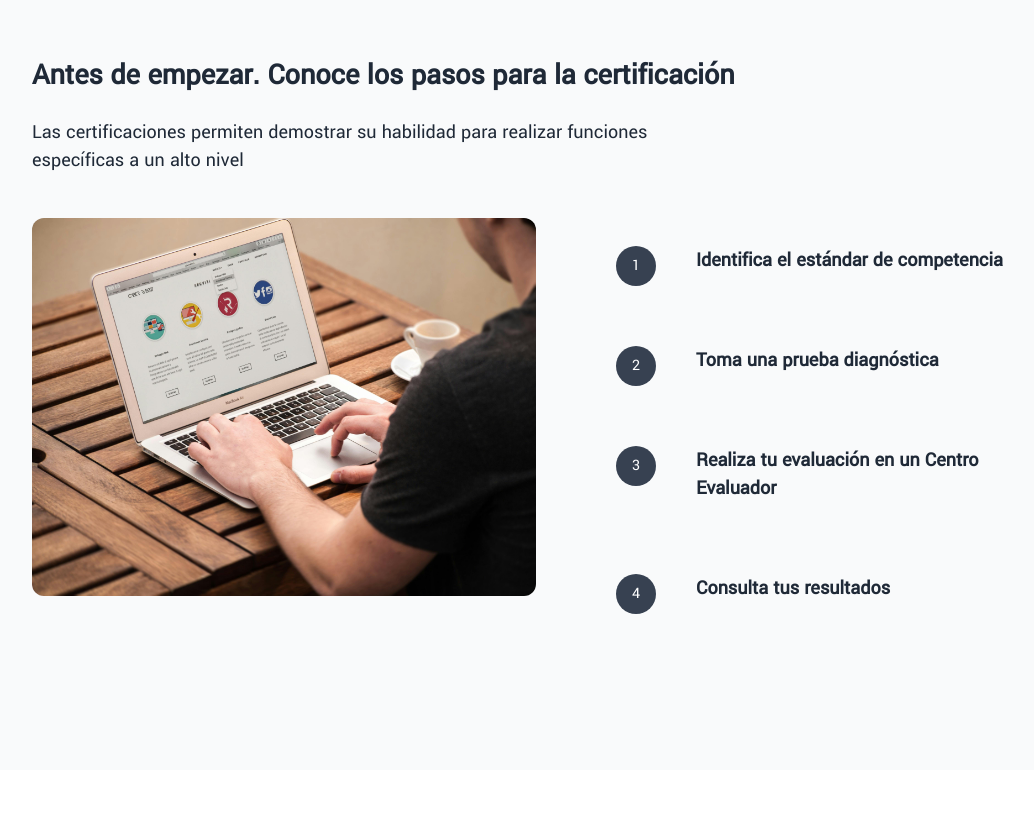
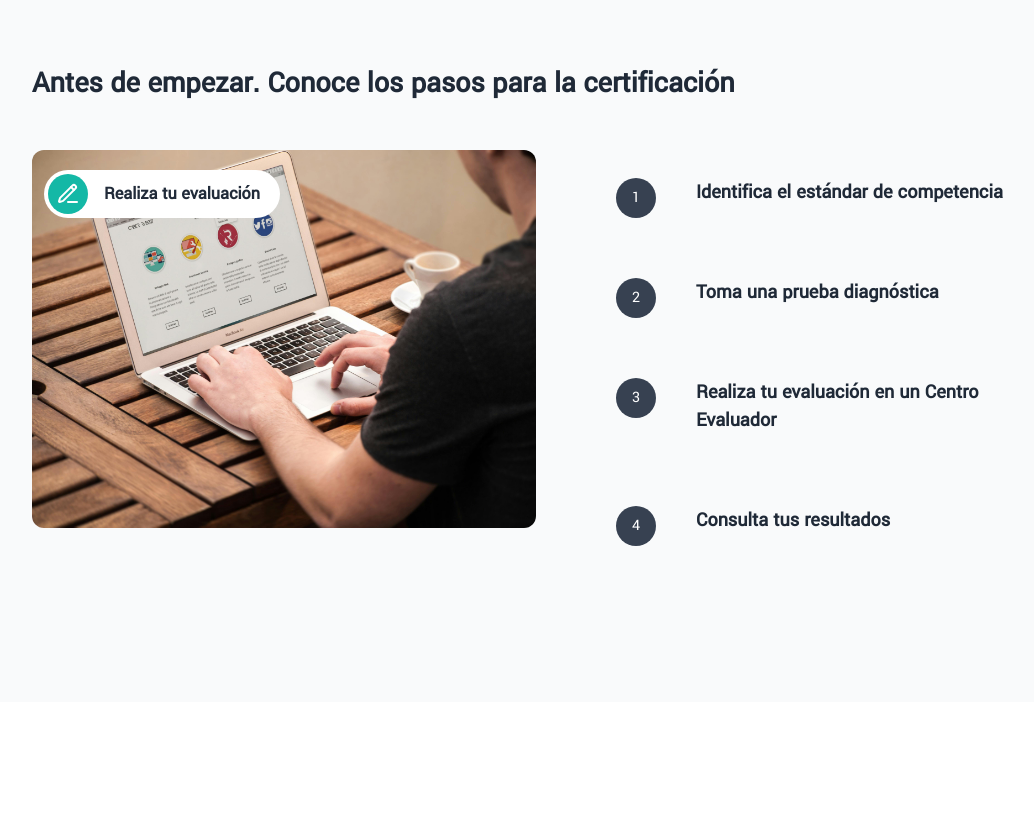
Before and after one commit to esphiritu/centro-evaluacion, a Next.js app: page / in a window 1280 px wide. Shown: the part 1978-2794 px from the top of the page, without its empty margins (104-1138 px from the left). Built offline with nearby package versions, Linux system fonts and the light colour scheme; what @xpd/tailwind-3dtransforms would draw is missing.

Commit message:
I added a Framer-motion animation to the Conoce los pasos section

```diff
--- a/src/app/page.js
+++ b/src/app/page.js
@@ -37,7 +37,7 @@ import Testimonios from "@/components/molecules/Testimonios";
 import MainButton from "@/components/atoms/MainButton";
 import OutlineButton from "@/components/atoms/OutlineButton";
 import SecondaryButton from "@/components/atoms/SecondaryButton";
-import IterationIcon from "@/components/molecules/IterationIcon";
+import AnimatedText from "@/components/molecules/AnimatedText";
 import {
   HoverCard,
   HoverCardContent,
@@ -66,12 +66,6 @@ const benefits = [
     icon: <TrendingUp size={32} strokeWidth={2} className="text-white" />,
     id: "ams",
   },
-  // {
-  //   title: "Mejora tus condiciones laborales",
-  //   description: "Los trabajadores certificados tienen jornadas laborales ligeramente más cortas que el resto de la fuerza laboral",
-  //   icon: <HandshakeIcon size={32} strokeWidth={1.25} className="text-white bg-teal-500 rounded-full p-4" />,
-  //   id: "mcl",
-  // },
   {
     title: "Obtén un certificado de competencia",
     description: "Reconocimiento de la Secretaría de Educación Pública",
@@ -189,9 +183,8 @@ export default function Home({ Component, pageProps }) {
               text-center
               text-3xl
               md:text-5xl
-              font-light
+              font-bold
               tracking-normal
-              font-serif
               lg:!leading-[3.6rem]
               py-3
               px-3
@@ -245,10 +238,10 @@ export default function Home({ Component, pageProps }) {
         <section className="container w-full py-10 mt-[2rem]">
           {/* Pasos para certificarse */}
           <div className="py-5 mb-[3rem] bg-gray-50 dark:bg-gray-900 rounded-xl px-5 lg:px-[4rem]">
-            <h2 className="text-2xl md:text-3xl text-center lg:text-left font-bold pt-[2.5rem] mt-2 lg:mt-8 mb-6 pl-0 lg:pl-10">Antes de empezar. Conoce los pasos para la certificación</h2>
-            <p className="text-xl text-center lg:text-left pb-8 w-full lg:w-2/3 pl-0 lg:pl-10">Las certificaciones permiten demostrar su habilidad para realizar funciones específicas a un alto nivel</p>
+            <h2 className="text-2xl md:text-3xl text-center lg:text-left font-bold pt-[2.5rem] mt-2 lg:mt-10 mb-9 pl-0 lg:pl-10">Antes de empezar. Conoce los pasos para la certificación</h2>
+            {/* <p className="text-xl text-center lg:text-left pb-8 w-full lg:w-2/3 pl-0 lg:pl-10">Las certificaciones permiten demostrar su habilidad para realizar funciones específicas a un alto nivel</p> */}
             <div className="flex flex-col lg:flex-row w-full py-3 mx-auto px-0 lg:px-10 h-auto lg:h-[34rem]">
-              <div className="w-full lg:w-1/2 h-full">
+              <div className="relative w-full lg:w-1/2 h-full">
                 <Image
                   src={procesoImage}
                   alt="Proceso para la certificación"
@@ -260,6 +253,7 @@ export default function Home({ Component, pageProps }) {
                     height: 'auto',
                     objectFit: 'scale-down',
                   }} />
+                <AnimatedText />
               </div>
               <div className="w-full lg:w-1/2 pl-8 pt-10 lg:pt-2 md:pl-[2rem] mb-[2rem]">
                 {pasos.map((paso => {
@@ -291,7 +285,7 @@ export default function Home({ Component, pageProps }) {
               </div>
             </div>
           </div>
-          <IterationIcon/>
+
         </section>
 
         <section className="container h-auto md:h-[36rem] flex flex-col lg:flex-row py-8 mt-[3rem] mb-[3rem]">
@@ -616,8 +610,8 @@ export default function Home({ Component, pageProps }) {
               <CarouselContent className="w-full flex lg:grid lg:grid-cols-3 gap-8 auto-cols-max mt-3 px-6 lg:px-0">
                 {criterios.map((criterio => {
                   return (
-                    <CarouselItem className="pb-7 mb-7 lg:pb-2 lg:mb-2">
-                      <Card key={criterio.id} className={`group relative w-full lg:w-11/12 lg:mx-0 xl:mx-0 mb-7 px-2 h-[20rem] overflow-hidden ${criterio.borColor}`}>
+                    <CarouselItem className="pb-7 mb-7 lg:pb-2 lg:mb-2" key={criterio.id}>
+                      <Card className={`group relative w-full lg:w-11/12 lg:mx-0 xl:mx-0 mb-7 px-2 h-[20rem] overflow-hidden ${criterio.borColor}`}>
                         <CardHeader>
                           <CardDescription className="mb-1 text-gray-800">{criterio.description}</CardDescription>
                           <div className="absolute bottom-24 right-0 left-0 transform ease-in-out duration-300 group-hover:bottom-32">
--- /dev/null
+++ b/src/components/molecules/AnimatedText.jsx
@@ -0,0 +1,95 @@
+'use client';
+import { motion } from 'framer-motion';
+import { useState, useEffect } from 'react';
+import {
+  SearchCheck,
+  FlaskConical,
+  PencilLine,
+  Award,
+} from "lucide-react";
+
+const textVariants = {
+  initial: {
+    opacity: 0,
+    y: 20,
+  },
+  animate: {
+    opacity: 1,
+    y: 0,
+    transition: {
+      duration: 1
+    },
+  },
+  exit: {
+    opacity: 0,
+    y: -10,
+    transition: { duration: 2 }
+  }
+};
+
+const iconVariants = {
+  initial: {
+    scale: 0.9,
+    opacity: 0.5
+  },
+  animate: {
+    scale: 1,
+    opacity: 1,
+    transition: {
+      duration: 0.1,
+    },
+  },
+  exit: {
+    scale: 0.9,
+    opacity: 0.5,
+    transition: {
+      type: 'tween',
+      ease: 'easeOut',
+      duration: 1,
+    },
+  }
+};
+
+const texts = [
+  { icon: <SearchCheck />, text: 'Identifica', id: "step-1", indx: "search" },
+  { icon: <FlaskConical />, text: 'Toma una prueba', id: "step-2", indx: "flash" },
+  { icon: <PencilLine />, text: 'Realiza tu evaluación', id: "step-3", indx: "pencil" },
+  { icon: <Award />, text: 'Consulta resultados', id: "step-4", indx: "award" },
+];
+
+
+export default function AnimatedText() {
+  const [currentIndex, setCurrentIndex] = useState(0);
+
+  useEffect(() => {
+    const intervalId = setInterval(() => {
+      setCurrentIndex((prevIndex) => (prevIndex + 1) % texts.length);
+    }, 3000);
+
+    return () => clearInterval(intervalId);
+  }, []);
+
+  return (
+    <div className="absolute bg-white dark:bg-slate-900 rounded-full top-5 left-3 flex items-center font-semibold text-lg py-1 px-1" >
+      <motion.div
+        className="p-2 bg-teal-500 rounded-full text-white"
+        variants={iconVariants}
+        initial="initial"
+        animate="animate"
+        exit="exit"
+        key={texts[currentIndex].indx}>
+          {texts[currentIndex].icon}
+      </motion.div>
+      <motion.p
+        className="px-4"
+        variants={textVariants}
+        initial="initial"
+        animate="animate"
+        exit="exit"
+        key={texts[currentIndex].id}>
+          {texts[currentIndex].text}
+      </motion.p>
+    </div>
+
+  );
+}
--- a/src/components/molecules/IterationIcon.jsx
+++ /dev/null
@@ -1,62 +0,0 @@
-'use client';
-import Image from "next/image";
-import React from "react";
-import {
-  Carousel,
-  CarouselContent,
-  CarouselItem,
-  CarouselNext,
-  CarouselPrevious,
-} from "@/components/ui/carousel";
-
-
-
-export default function IterationIcon() {
-
-  return (
-    <Carousel
-      opts={{
-        align: "end",
-        loop: true,
-      }}
-      autoplay={1900}
-      className="relative w-1/6 bg-gray-700 rounded-full"
-          >
-      <CarouselContent className="py-1">
-        <CarouselItem className="rounded-md py-2 px-6 md:px-10 text-gray-50">
-          <div className="w-full scroll-m-20">
-
-          </div>
-          <div className="relative mx-auto">
-            <p className="text-lg">Identifica</p>
-          </div>
-        </CarouselItem>
-        <CarouselItem className="rounded-md py-2 px-6 md:px-10 text-gray-50">
-          <div className="w-full scroll-m-20">
-
-          </div>
-          <div className="relative mx-auto">
-            <p className="text-lg">Haz una prueba</p>
-          </div>
-        </CarouselItem>
-        <CarouselItem className="rounded-md py-2 px-6 md:px-10 text-gray-50">
-          <div className="w-full scroll-m-20">
-
-          </div>
-          <div className="relative mx-auto">
-            <p className="text-lg">Evalúate</p>
-          </div>
-        </CarouselItem>
-        <CarouselItem className="rounded-md py-2 px-6 md:px-10 text-gray-50">
-          <div className="w-full scroll-m-20">
-
-          </div>
-          <div className="relative mx-auto">
-            <p className="text-lg">Consulta resultados</p>
-          </div>
-        </CarouselItem>
-      </CarouselContent>
-
-    </Carousel>
-  )
-}
```
